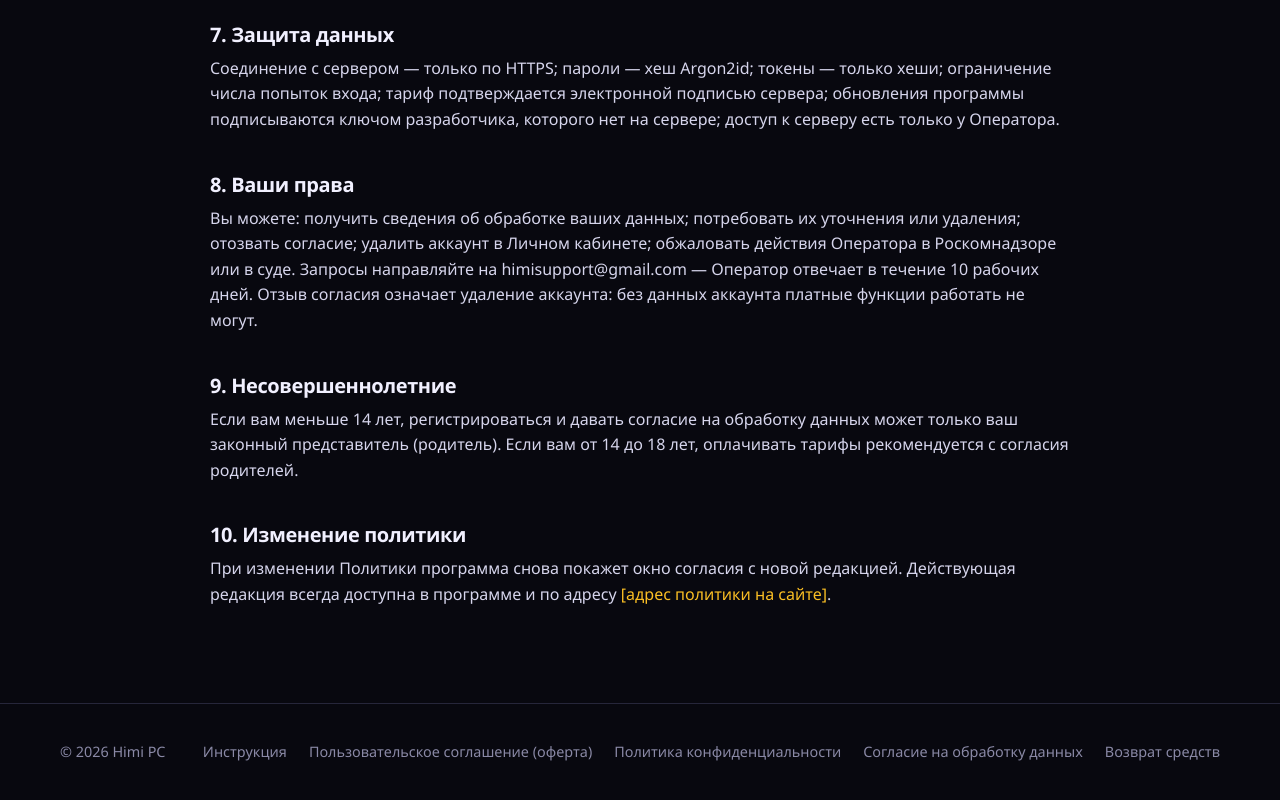
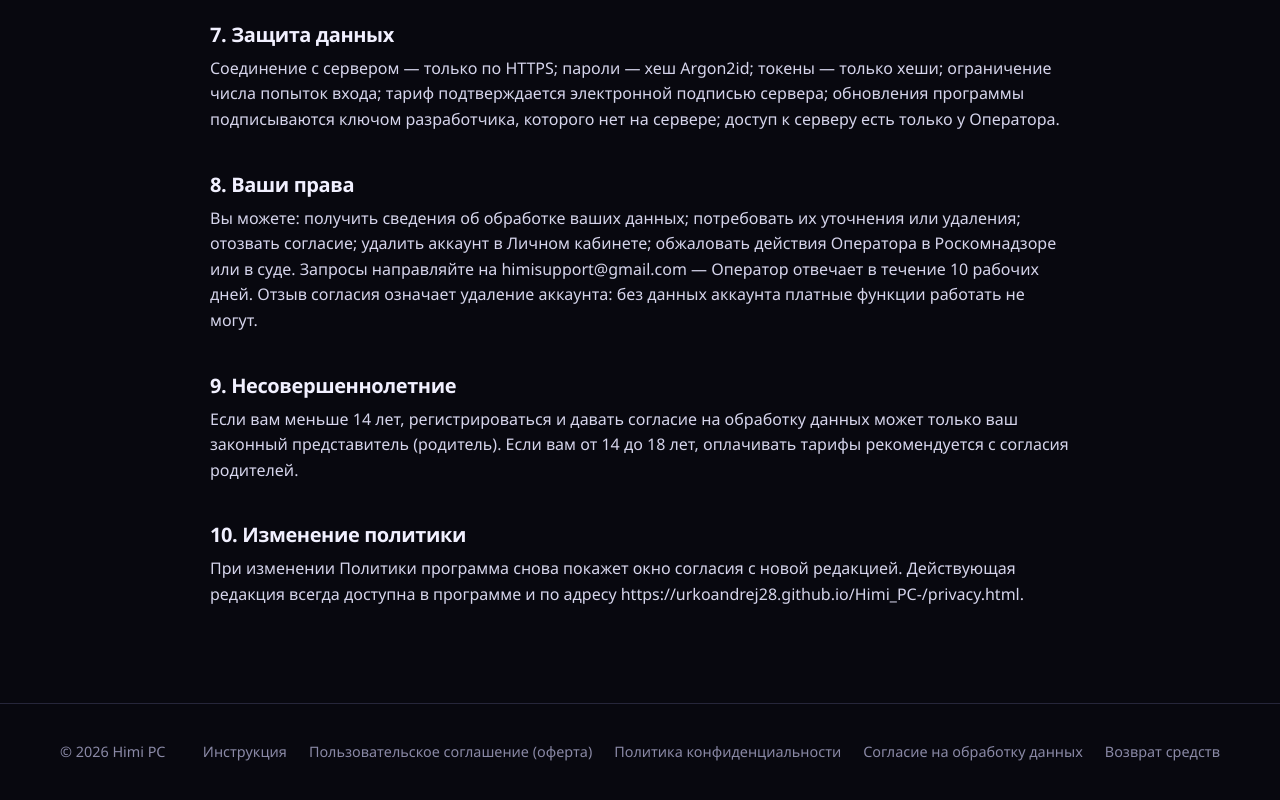
Before and after one commit to urkoandrej28/Himi_PC-, a plain HTML site: page privacy.html in a window 1280 px wide. Shown: the part 2321-3121 px from the top of the page. Drawn offline with Linux system fonts and the light colour scheme.

Commit message:
Политика: адрес на сайте

```diff
--- a/privacy.html
+++ b/privacy.html
@@ -56,7 +56,7 @@
     <h2>9. Несовершеннолетние</h2>
     <p>Если вам меньше 14 лет, регистрироваться и давать согласие на обработку данных может только ваш законный представитель (родитель). Если вам от 14 до 18 лет, оплачивать тарифы рекомендуется с согласия родителей.</p>
     <h2>10. Изменение политики</h2>
-    <p>При изменении Политики программа снова покажет окно согласия с новой редакцией. Действующая редакция всегда доступна в программе и по адресу <span class="todo">[адрес политики на сайте]</span>.</p>
+    <p>При изменении Политики программа снова покажет окно согласия с новой редакцией. Действующая редакция всегда доступна в программе и по адресу https://urkoandrej28.github.io/Himi_PC-/privacy.html.</p>
   </div>
 </main>
 <footer class="footer">
```
